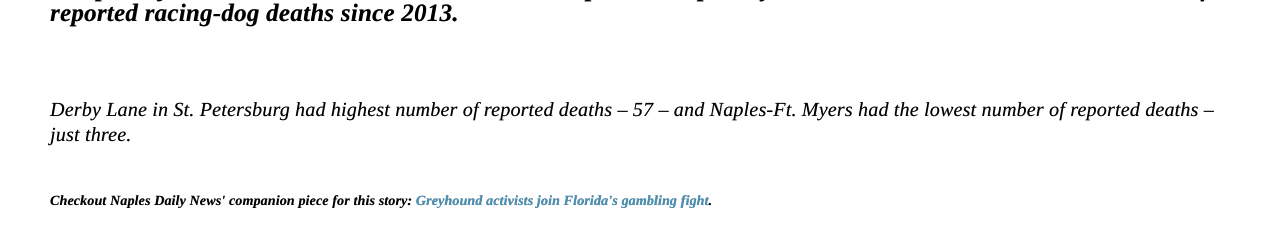
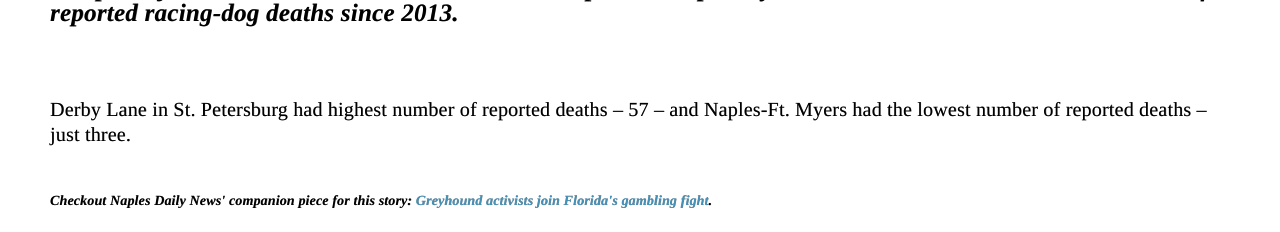
Before and after one commit to aglorioso/greyound_news_app, a Flask app: template templates/detail.html in a window 1280 px wide; the page is wider, and only the part inside the window is pictured. Shown: the part 160-392 px from the top of that part. Run offline with Flask 2, Linux system fonts and the light colour scheme; the template is opened without the code that fills it: most values are stand-ins (such as "Sample title", 1, 10 or a date in 2020); some libraries are stand-ins or nearby versions.

Commit message:
messing with font on detail page

```diff
--- a/build/static/style.css
+++ b/build/static/style.css
@@ -76,7 +76,7 @@ h6 {
     font-size: 20px;
     line-height: 25px;
     font-weight: normal;
-    font-style: italic;
+    font-style: normal;
     text-shadow: 0.3px 0.3px 0px gray;
     letter-spacing: .01em;
 }
--- a/static/style.css
+++ b/static/style.css
@@ -76,7 +76,7 @@ h6 {
     font-size: 20px;
     line-height: 25px;
     font-weight: normal;
-    font-style: italic;
+    font-style: normal;
     text-shadow: 0.3px 0.3px 0px gray;
     letter-spacing: .01em;
 }
```
